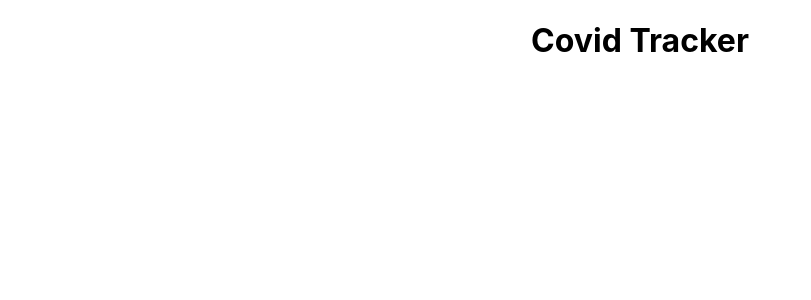
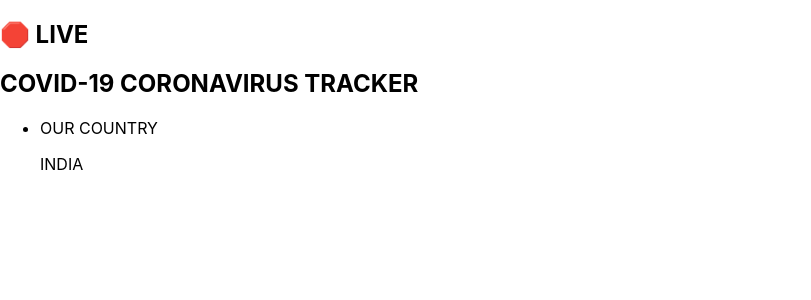
Before and after one commit to Nikki0830/React-functionalities, a React (Create React App) app in the folder react-functionality/: page / in a window 1280 px wide. Shown: the top 300 px of the page, without its empty margins (0-811 px from the left). Built offline with nearby package versions, Linux system fonts and the light colour scheme.

Commit message:
COVID19-TRACKER

```diff
--- a/react-functionality/src/App.js
+++ b/react-functionality/src/App.js
@@ -4,7 +4,7 @@ import Covid from './Component/LiveCovidTracker/Covid';
 
 function App() {
   return (
-    <div className="App">
+    <div>
     <Covid/>
     </div>
   );
--- a/react-functionality/src/Component/LiveCovidTracker/Covid.js
+++ b/react-functionality/src/Component/LiveCovidTracker/Covid.js
@@ -1,11 +1,39 @@
-import React from 'react'
+import React, { useEffect } from "react";
 
-function Covid() {
+const Covid = () => {
+  const getCovidData = async () => {
+    try {
+      const res = await fetch("https://data.covid19india.org/data.json");
+      //   console.log(res);
+      const actualData = await res.json();
+      console.log(actualData.statewise[0]);
+    } catch (err) {
+      console.log(err);
+    }
+  };
+  useEffect(() => {
+    // getCovidData();
+  }, []);
   return (
-    <div>
-      <h1>Covid Tracker</h1>
-    </div>
-  )
-}
+    <>
+      <section>
+        <h1> &#128721; LIVE</h1>
+        <h1>COVID-19 CORONAVIRUS TRACKER</h1>
+        <ul>
+          <li className="card">
+            <div className="card-main">
+              <div className="card-inner">
+                <p className="card-name">
+                  <span>OUR</span> COUNTRY
+                </p>
+                <p className="card-total card-small">INDIA</p>
+              </div>
+            </div>
+          </li>
+        </ul>
+      </section>
+    </>
+  );
+};
 
-export default Covid
+export default Covid;
```
